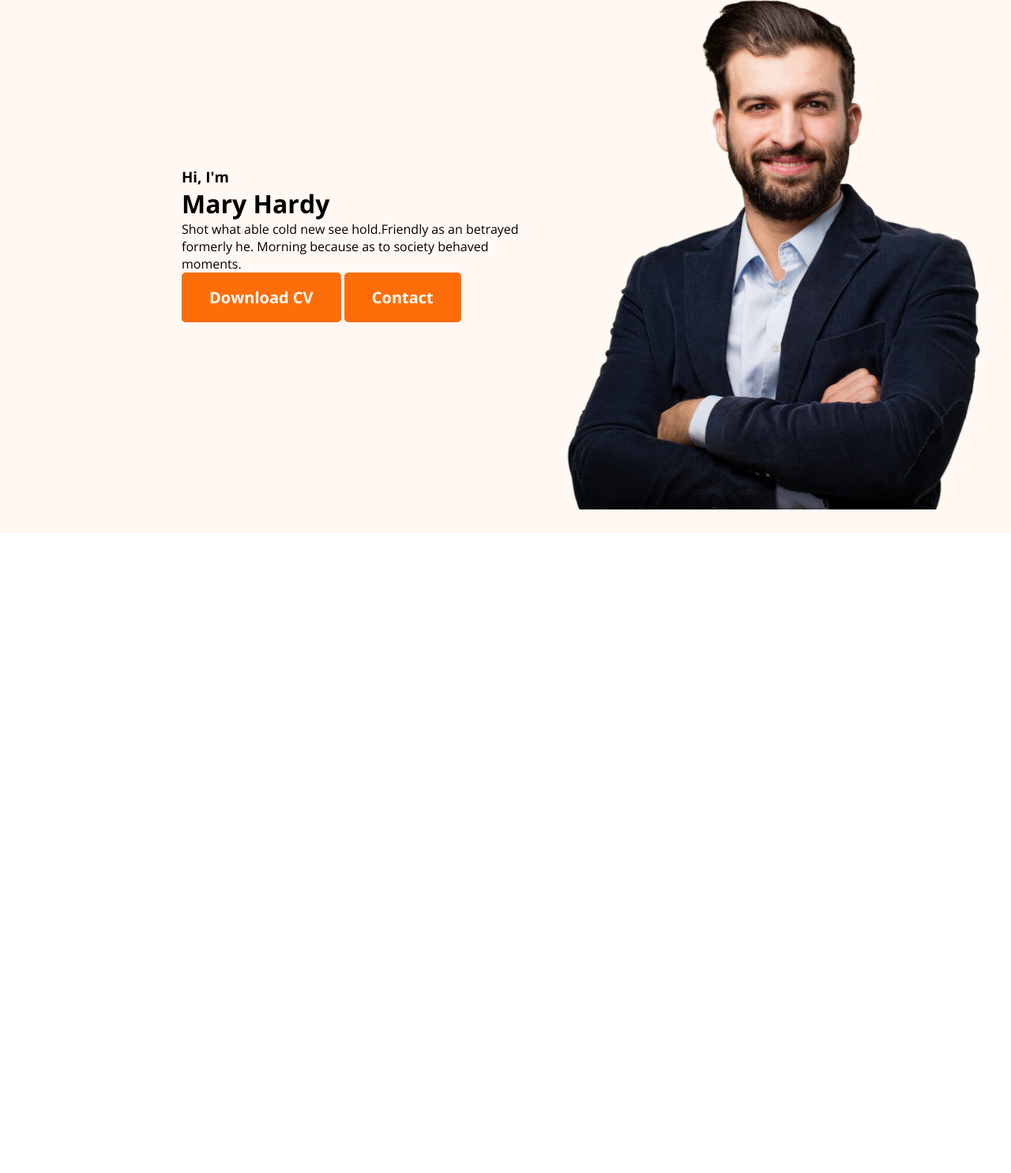
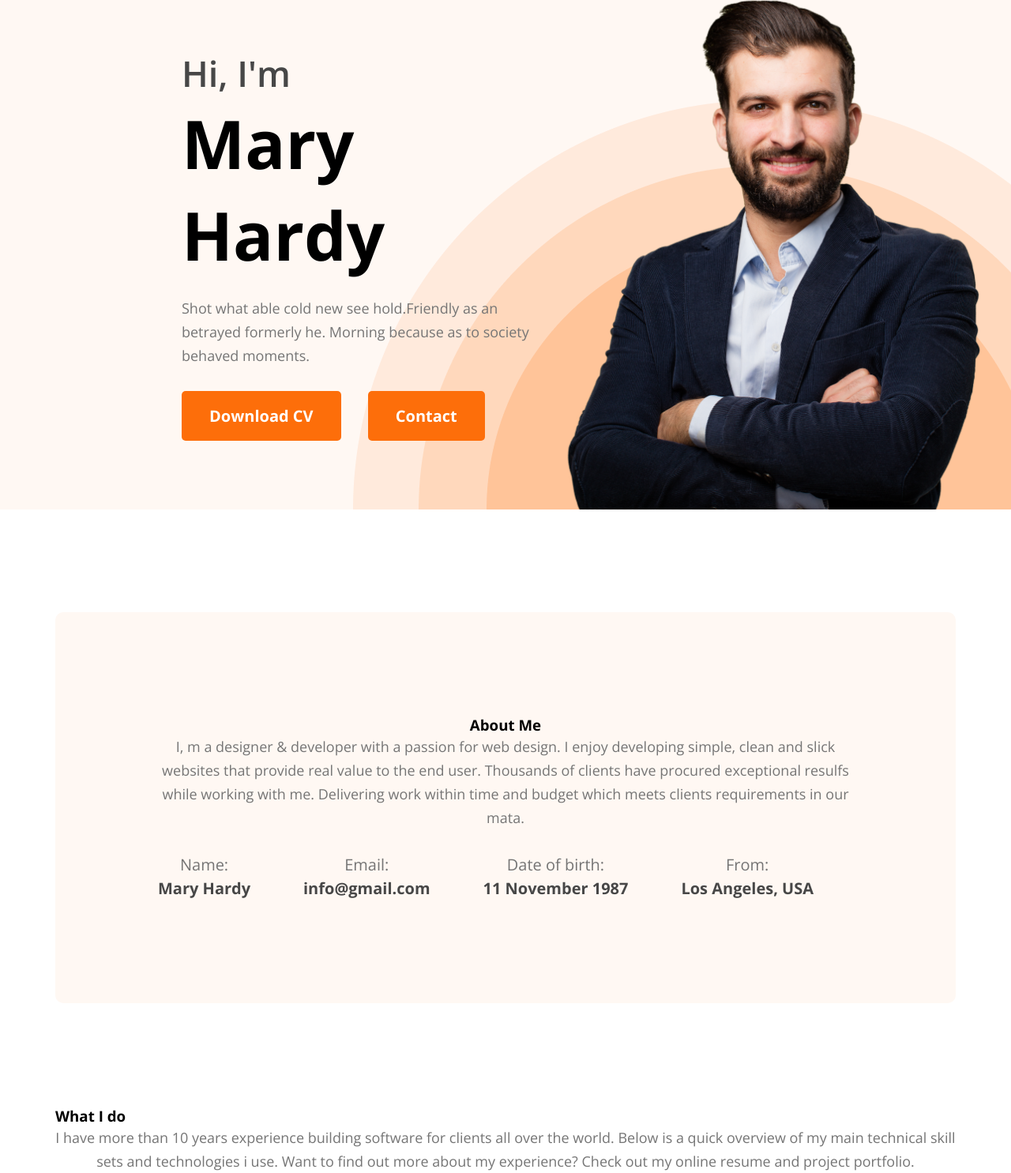
Before and after one commit to rznayeem/demo-portfolio, a plain HTML site: page index.html in a window 1280 px wide. Shown: the part 219-1704 px from the top of the page at 79% size. Before the commit the page ends 894 px from the top, so only its background shows below. Drawn offline with nearby package versions, Linux system fonts and the light colour scheme.

Commit message:
added about info

```diff
--- a/index.html
+++ b/index.html
@@ -20,9 +20,10 @@
     </nav>
     <div class="banner">
       <div class="banner-text">
-        <h3>Hi, I'm</h3>
-        <h1>Mary Hardy</h1>
-        <p>Shot what able cold new see hold.Friendly as an betrayed formerly he. Morning because as to society behaved
+        <h3 class="banner-greet">Hi, I'm</h3>
+        <h1 class="banner-title">Mary Hardy</h1>
+        <p class="banner-description">Shot what able cold new see hold.Friendly as an betrayed formerly he. Morning
+          because as to society behaved
           moments.</p>
         <button class="btn-primary">Download CV</button>
         <button class="btn-primary">Contact</button>
@@ -30,6 +31,44 @@
       <img class="banner-img" src="images/hardy.png" alt="">
     </div>
   </header>
+  <main>
+    <section class="about">
+      <h3 class="section-header">About Me</h3>
+      <p class="section-description">I, m a designer & developer with a passion for web design. I enjoy developing
+        simple,
+        clean and slick websites that
+        provide real value to the end user. Thousands of clients have procured exceptional resulfs while working with
+        me.
+        Delivering work within time and budget which meets clients requirements in our mata.</p>
+      <div class="info-container">
+        <div class="about-info">
+          <h4 class="info-title">Name:</h4>
+          <p class="info-description">Mary Hardy</p>
+        </div>
+        <div class="about-info">
+          <h4 class="info-title">Email:</h4>
+          <p class="info-description">info@gmail.com</p>
+        </div>
+        <div class="about-info">
+          <h4 class="info-title">Date of birth:</h4>
+          <p class="info-description">11 November 1987</p>
+        </div>
+        <div class="about-info">
+          <h4 class="info-title">From:</h4>
+          <p class="info-description">Los Angeles, USA</p>
+        </div>
+
+      </div>
+    </section>
+    <section class="what-i-do">
+      <h3 class="section-header">What I do</h3>
+      <p class="section-description">I have more than 10 years experience building software for clients all over the
+        world. Below is a quick overview of my
+        main technical skill sets and technologies i use. Want to find out more about my experience? Check out my online
+        resume
+        and project portfolio.</p>
+    </section>
+  </main>
 
 </body>
 
--- a/styles/portfolio.css
+++ b/styles/portfolio.css
@@ -9,6 +9,9 @@
 
 header {
   background-color: #FFF8F3;
+  background-image: url('/images/header_bg.png');
+  background-repeat: no-repeat;
+  background-position: bottom right;
 }
 
 nav {
@@ -54,14 +57,91 @@ nav a {
   color: white;
   font-size: 20px;
   font-weight: 700;
+  margin-right: 30px;
 }
 
 .banner {
-  padding: 30px 30px 30px 230px;
+  padding: 30px 30px 0px 230px;
   display: flex;
+  justify-content: space-between;
   align-items: center;
+}
+
+.banner-text {
+  max-width: 585px;
 }
 
 .banner-img {
   width: 580px;
 }
+
+.banner-greet {
+  color: #474747;
+  font-size: 45px;
+  font-weight: 600;
+  margin-bottom: 0px;
+
+}
+
+.banner-title {
+  font-size: 85px;
+  font-weight: 700;
+  margin-bottom: 20px;
+}
+
+.banner-description {
+  color: #757575;
+  font-size: 18px;
+  font-weight: 400;
+  margin-bottom: 30px;
+  line-height: 30px;
+
+}
+
+main {
+  max-width: 1140px;
+  margin: 0px auto;
+}
+
+.about {
+  margin: 130px 0;
+  width: auto;
+  padding: 130px;
+  border-radius: 10px;
+  background: #FFF8F3;
+  text-align: center;
+}
+
+.section-description {
+  color: #757575;
+  text-align: center;
+  font-size: 18px;
+  font-weight: 400;
+  line-height: 30px;
+  /* 166.667% */
+}
+
+.info-container {
+  display: flex;
+  justify-content: space-between;
+  margin-top: 30px;
+}
+
+.about-info {
+  margin-right: 50px;
+}
+
+.info-title {
+  color: #757575;
+  text-align: center;
+  font-size: 20px;
+  font-weight: 400;
+  line-height: 30px;
+}
+
+.info-description {
+  color: #474747;
+  font-size: 20px;
+  font-weight: 700;
+  line-height: 30px;
+}
```
